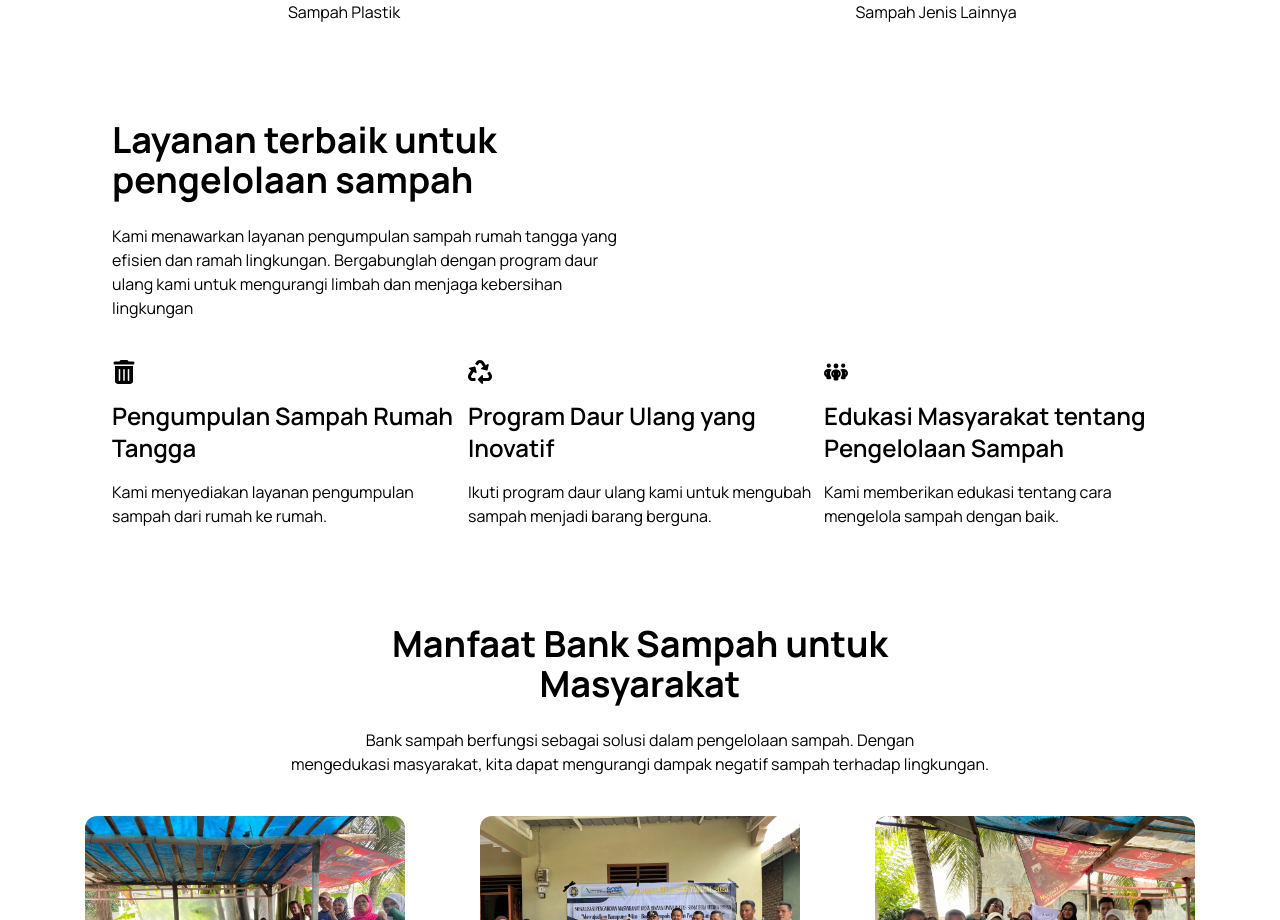
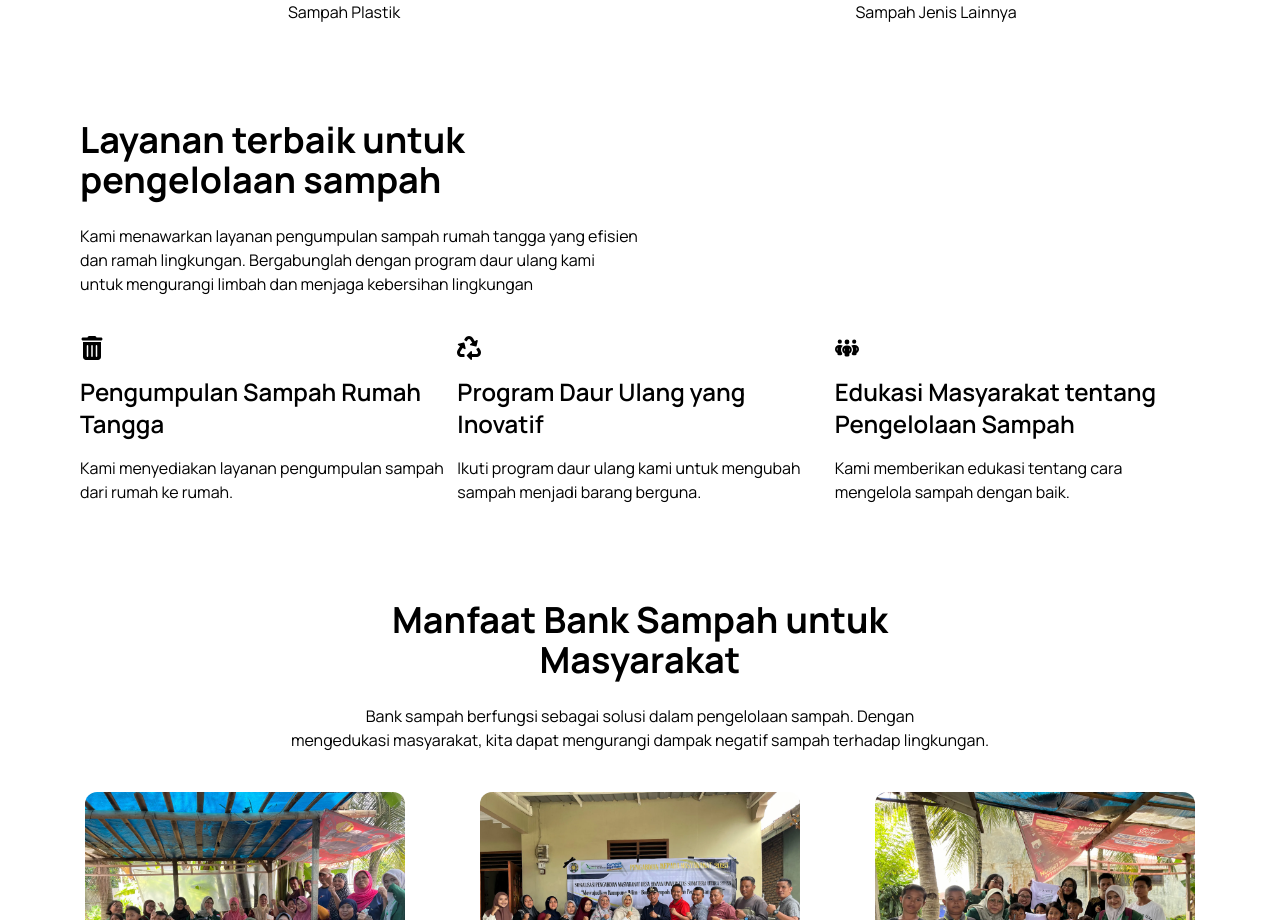
Before and after one commit to Bank-Sampah-Bandar-Khalipah/web-page, a React (Vite) app: page / in a window 1280 px wide. Shown: the part 1160-2080 px from the top of the page. Built offline with nearby package versions, Linux system fonts and the light colour scheme.

Commit message:
responsive tablet

```diff
--- a/src/Components/HomePage/LayananHome.jsx
+++ b/src/Components/HomePage/LayananHome.jsx
@@ -25,7 +25,7 @@ const layanan = [
 const LayananHome = () => {
   return (
     <section className='container mx-auto section-spacing'>
-        <div className='space-y-10 md:px-16'>
+        <div className='space-y-10 lg:px-8'>
             <div className='md:w-1/2 space-y-6'>
                 <h1 className='text-4xl font-bold'>
                     Layanan terbaik untuk pengelolaan sampah
--- a/src/Components/HomePage/LocHome.jsx
+++ b/src/Components/HomePage/LocHome.jsx
@@ -59,7 +59,7 @@ const LocHome = () => {
                 Kami siap membantu Anda, hubungi kami.
             </p>
             <div className='grid grid-cols-1 md:grid-cols-2 items-center space-y-4'>
-                <div className='md:w-1/2'>
+                <div className=''>
                     {info.map((item) => (
                         <div key={item.id} className='flex flex-col gap-2 my-5 text-2xl'>
                             {item.icon}
@@ -72,7 +72,7 @@ const LocHome = () => {
                     ))}
                 </div>
                 {/* map */}
-                <div className='md:w-1/2'>
+                <div className=''>
                     <iframe
                     title="Lokasi Bank Sampah"
                     src="https://www.google.com/maps/embed?pb=!1m18!1m12!1m3!1d15937.899254377827!2d98.7441764!3d3.6788991!2m3!1f0!2f0!3f0!3m2!1i1024!2i768!4f13.1!3m3!1m2!1s0x3031b9e8ea7c50e5%3A0x4b36fc9994eaf6e3!2sBank%20Sampah%20Induk%20Sicanang!5e0!3m2!1sid!2sid!4v1721538754982!5m2!1sid!2sid"
--- a/src/Components/HomePage/ManfaatHome.jsx
+++ b/src/Components/HomePage/ManfaatHome.jsx
@@ -9,7 +9,7 @@ const ManfaatHome = () => {
                 <h1 className='text-4xl font-bold'>Manfaat Bank Sampah untuk <br />Masyarakat</h1>
                 <p>Bank sampah berfungsi sebagai solusi dalam pengelolaan sampah. Dengan <br />mengedukasi masyarakat, kita dapat mengurangi dampak negatif sampah terhadap lingkungan.</p>
             </div>
-            <div className='grid md:grid-cols-3 justify-items-center'>
+            <div className='grid md:grid-cols-2 lg:grid-cols-3 justify-items-center'>
                 {dataManfaat.map((item) =>(
                     <div key={item.id} className='flex flex-col gap-5 items-center my-10 text-center w-80'>
                         <img src={item.image} alt="item" className='rounded-xl' />
```
